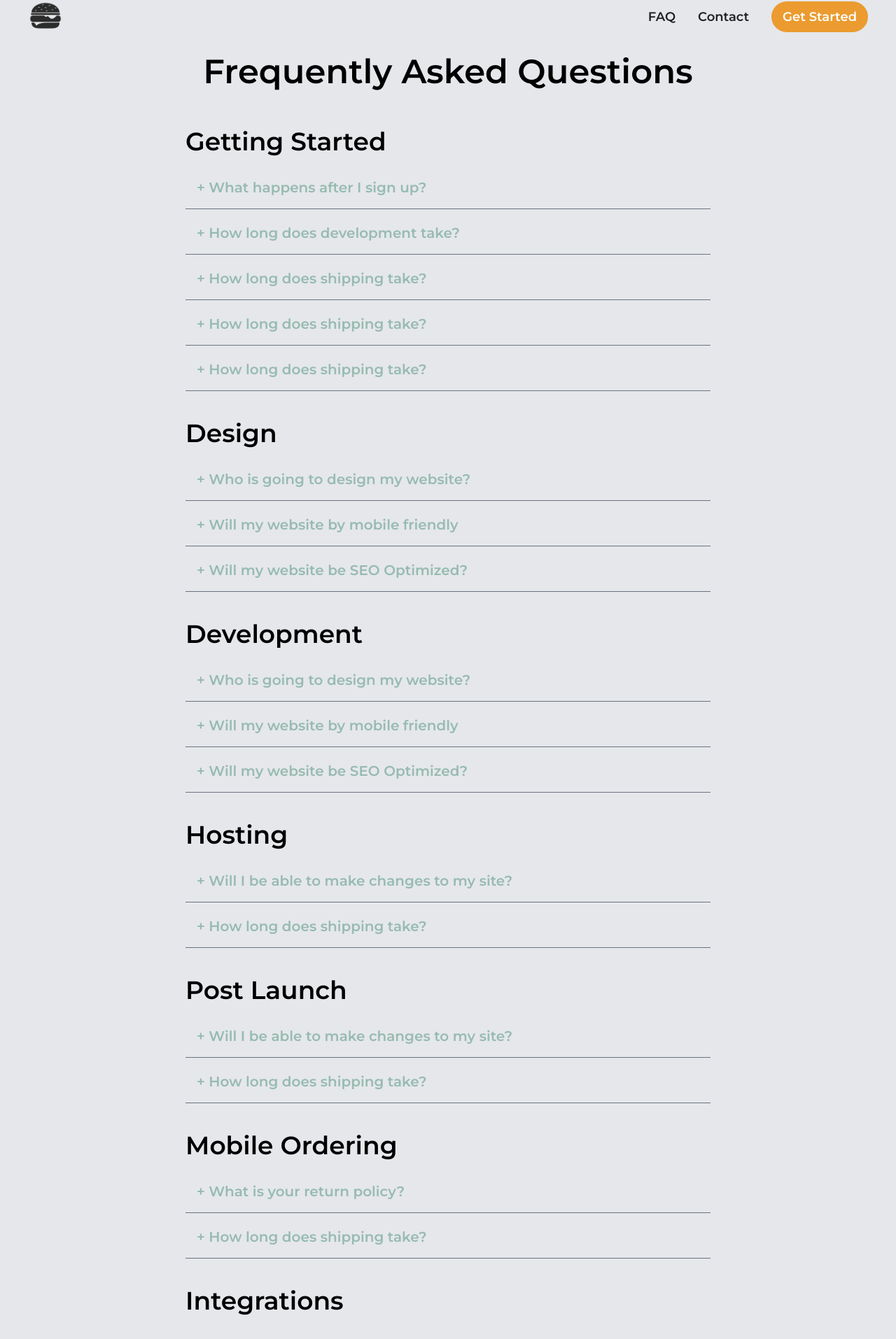
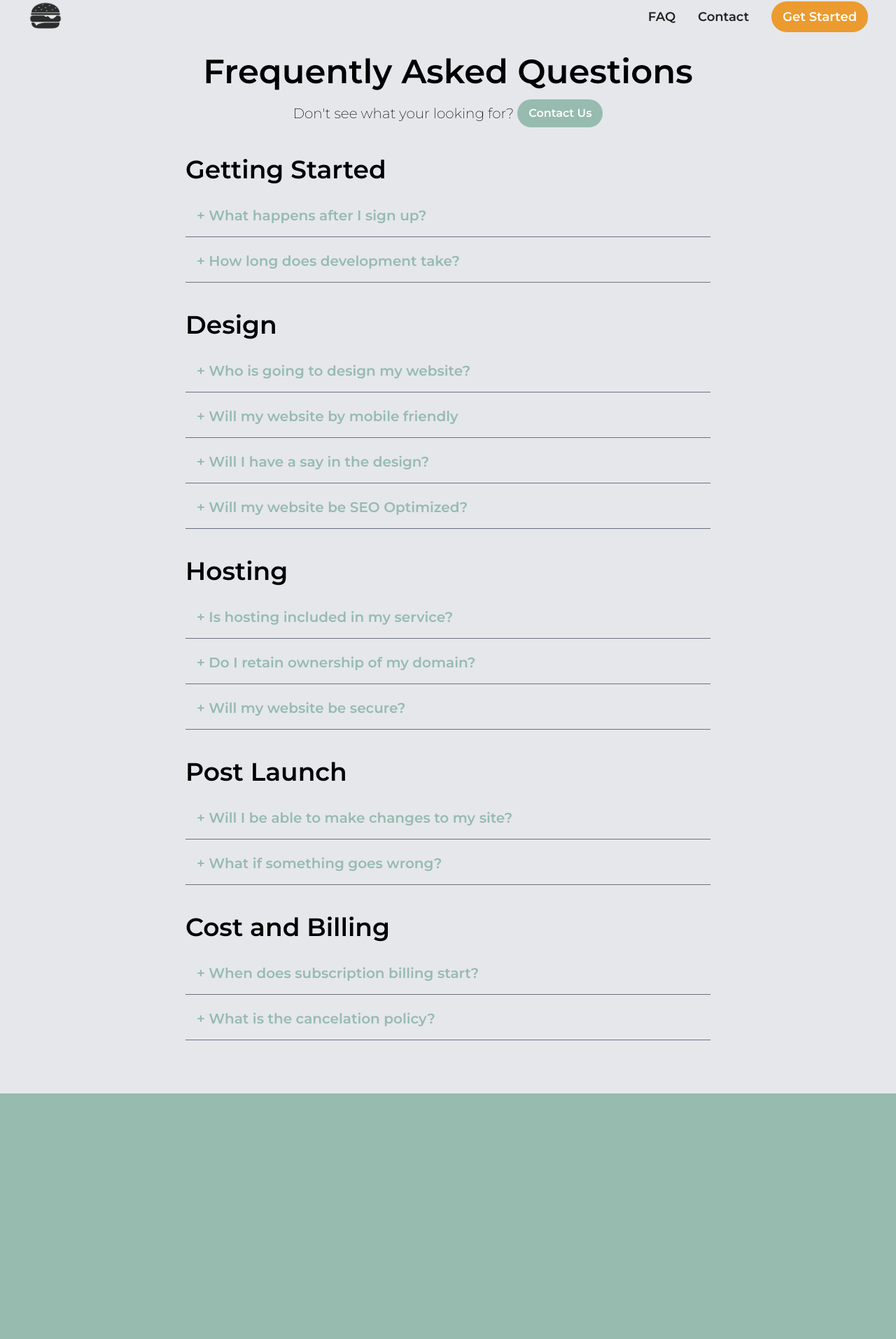
Before and after one commit to rwyattwalker/order-up, a Next.js app: page /faq in a window 1280 px wide. Shown: the part 174-2088 px from the top of the page at 70% size. After the commit the page ends 1737 px from the top, so only its background shows below. Built offline with nearby package versions, Linux system fonts and the light colour scheme.

Commit message:
FAQ Updates

```diff
--- a/components/priceBundleContainer.tsx
+++ b/components/priceBundleContainer.tsx
@@ -25,7 +25,7 @@ function PriceBundleContainer({plan, headerText, price, bullets, classes, fee, t
           <h2 className='mt-2 mb-3'><span className='font-bold text-3xl'>{`${price}`}</span>&nbsp;/month</h2>
           <p className='mb-2'><span className='font-bold text-lg'>{`${fee}`}</span>&nbsp; set up fee</p>
           <p className='my-4 mx-2'>
-            Our best deal for the 21st Century Food Truck! Includes everything from the <span className='font-semibold'>Premium Web</span>, <span className='font-semibold'>Mobile Ordering</span>, and <span className='font-semibold'>Event Booking</span> Packages, all for one low price.
+            Our best deal for the 21st Century Food Truck! Includes everything from the <span className='font-semibold'>Premium Web</span> and <span className='font-semibold'>Mobile Ordering</span> Packages, for a reduced cost and setup fee.
           </p>
 
           <button onClick={()=>increaseCartQuantity(id, plan, price, fee)} className='py-3 px-4 rounded-full bg-[#97BBAF] my-3 font-semibold mx-4'>Add to Order</button>
--- a/pages/faq.tsx
+++ b/pages/faq.tsx
@@ -1,3 +1,4 @@
+import Link from 'next/link';
 import React from 'react';
 import Container from '../components/Container';
 import FaqContainer from '../components/FaqContainer';
@@ -7,64 +8,49 @@ function App() {
     <Container dark getStarted>
     <div className="bg-gray-200 p-8 text-left flex flex-col">
     <h1 className="text-5xl font-semibold mb-4 text-center">Frequently Asked Questions</h1>
+    <div className='flex justify-center'>
+      <p className="text-xl font-thin text-center my-auto">Don&apos;t see what your looking for?&nbsp;</p>
+      <Link href={'/contact'} className='py-2 px-4 bg-green rounded-full text-white font-semibold'>Contact Us</Link>
+    </div>
       <div className="w-fit md:w-[750px] mx-auto my-auto">
         <FaqContainer
           title="Getting Started"
           items={[
             {question:"What happens after I sign up?",
-            answer: "Immediately after your purchase a service, your will receive an Email outlining what to expect as we begin the development process. Depending on your selected service(s), a designer or developer will reach out to you within 24 hours to begin the development process."},
+            answer: "Immediately after your purchase a service, your will receive an Email outlining what to expect as we begin the development process. A project manager will be assigned to your project and will reach out within 24 hours to set up an initial development meeting with you. After this meeting, development of your service will begin."},
             {question:'How long does development take?', answer:'Development time can vary based on a few factors such as the selected services and the amount of design revisions. However we aim to have you up and running with all selected services within a month of purchase.'},
-            {question:'How long does shipping take?', answer:'Shipping typically takes 3-5 business days. Expedited shipping options are available at checkout.'},
-            {question:'How long does shipping take?', answer:'Shipping typically takes 3-5 business days. Expedited shipping options are available at checkout.'},
-            {question:'How long does shipping take?', answer:'Shipping typically takes 3-5 business days. Expedited shipping options are available at checkout.'}
             ]} />
         <FaqContainer
           title="Design"
           items={[
             {question:"Who is going to design my website?", answer: "Your new site will be created by the OrderUp Design Team who specialize solely in creating restaurant websites that make a powerful first impression and help convert visitors into paying customers."},
             {question:'Will my website by mobile friendly', answer:'Yes. Every OrderUp website is mobile friendly and responsive, ensuring your website experience adjusts according to the device your visitor is using.'},
-            {question:'Will my website be SEO Optimized?', answer:"You'll find best practice SEO features, like customizable URLs and meta titles, robust menu schemas, optimized page structures and more in every OrderUp website."},
-            ]} />
-         <FaqContainer
-          title="Development"
-          items={[
-            {question:"Who is going to design my website?", answer: "Your new site will be created by the OrderUp Design Team who specialize solely in creating restaurant websites that make a powerful first impression and help convert visitors into paying customers."},
-            {question:'Will my website by mobile friendly', answer:'Yes. Every OrderUp website is mobile friendly and responsive, ensuring your website experience adjusts according to the device your visitor is using.'},
+            {question:'Will I have a say in the design?', answer:'Of course! Our designers create your website around your style and to your specifications. Additionally, we offer three rounds of revisions to your website design before launch.'},
             {question:'Will my website be SEO Optimized?', answer:"You'll find best practice SEO features, like customizable URLs and meta titles, robust menu schemas, optimized page structures and more in every OrderUp website."},
             ]} />
         <FaqContainer
           title="Hosting"
           items={[
-            {question:"Will I be able to make changes to my site?", answer: "Never"},
-            {question:'How long does shipping take?', answer:'Shipping typically takes 3-5 business days. Expedited shipping options are available at checkout.'}
+            {question:"Is hosting included in my service?", answer: "Absolutely! No need to fear, we take care of all of that for you."},
+            {question:"Do I retain ownership of my domain?", answer: "Yes. You retain complete ownership of your domain."},
+            {question:"Will my website be secure?", answer: "All Order Up websites are SSL certified and operate under encrypted connections to provide the highest degree of security."},
             ]} />
         <FaqContainer
           title="Post Launch"
           items={[
             {question:"Will I be able to make changes to my site?", answer: "Absolutely! We set up our clients with an easy to use Content Management System for updating site photos as well as key information."},
-            {question:'How long does shipping take?', answer:'Shipping typically takes 3-5 business days. Expedited shipping options are available at checkout.'}
-            ]} />
-        <FaqContainer
-          title="Mobile Ordering"
-          items={[
-            {question:"What is your return policy?", answer: "Never"},
-            {question:'How long does shipping take?', answer:'Shipping typically takes 3-5 business days. Expedited shipping options are available at checkout.'}
-            ]} />
-        <FaqContainer
-          title="Integrations"
-          items={[
-            {question:"What is your return policy?", answer: "Never"},
-            {question:'How long does shipping take?', answer:'Shipping typically takes 3-5 business days. Expedited shipping options are available at checkout.'}
+            {question:'What if something goes wrong?', answer:'We provide the highest quality services, guaranteed. If anything ever malfunctions, our developers are ready to take care of it for you at no additional charge.'}
             ]} />
         <FaqContainer
           title="Cost and Billing"
           items={[
-            {question:"What is your return policy?", answer: "Never"},
-            {question:'How long does shipping take?', answer:'Shipping typically takes 3-5 business days. Expedited shipping options are available at checkout.'}
+            {question:"When does subscription billing start?", answer: "Subscription billing starts once your project has been completed on the day that it goes live."},
+            {question:"What is the cancelation policy?", answer: "You can cancel your subscription anytime by emailing support@getorderup.com with a request to cancel."}
             ]} />
 
       </div>
     </div>
+    <div className='my-5'></div>
     </Container>
   );
 }
--- a/pages/index.tsx
+++ b/pages/index.tsx
@@ -134,9 +134,9 @@ export default function Home() {
      </section>
       <section className='h-fit bg-[#E8E8E8]  flex justify-center'>
         <div className=' bg-[#323732] w-[95%] sm:w-[80%] lg:w-[60%] h-44 flex flex-col sm:flex-row justify-between rounded-full my-5'>
-         <h1 className='my-auto text-white text-5xl font-semibold mx-auto sm:ml-10 sm:mr-0'>How&apos;s it work?</h1>
-         <Link href={'/contact'} className='my-auto'>
-            <h1 className='my-auto text-white text-4xl font-semibold mx-auto sm:mr-10 sm:ml-0 bg-[#97BBAF] py-4 px-5 w-fit rounded-full'>View Our Process</h1>
+         <h1 className='my-auto text-white text-5xl font-semibold mx-auto sm:ml-10 sm:mr-0'>Questions?</h1>
+         <Link href={'/faq'} className='my-auto'>
+            <h1 className='my-auto text-white text-4xl font-semibold mx-auto sm:mr-10 sm:ml-0 bg-[#97BBAF] py-4 px-5 w-fit rounded-full'>We&apos;ve got answers</h1>
          </Link>
         </div>
       </section>
```
